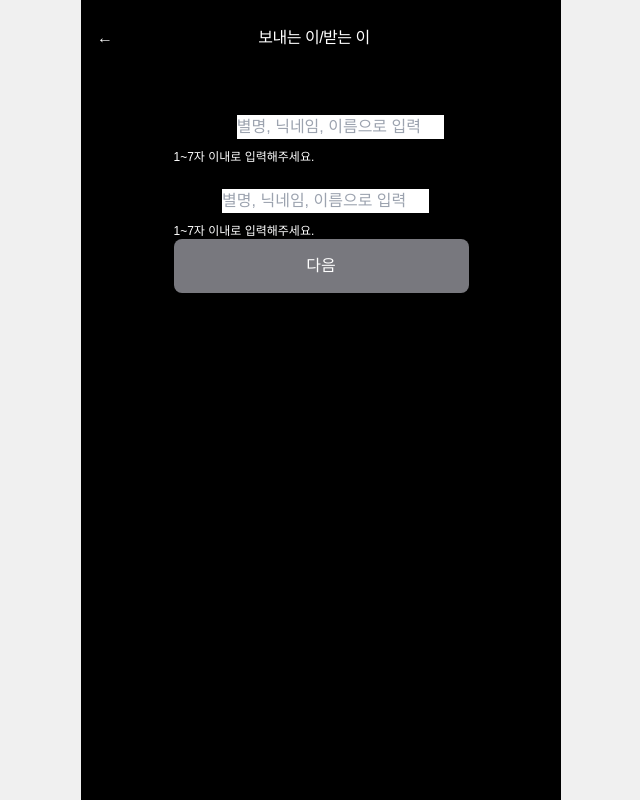
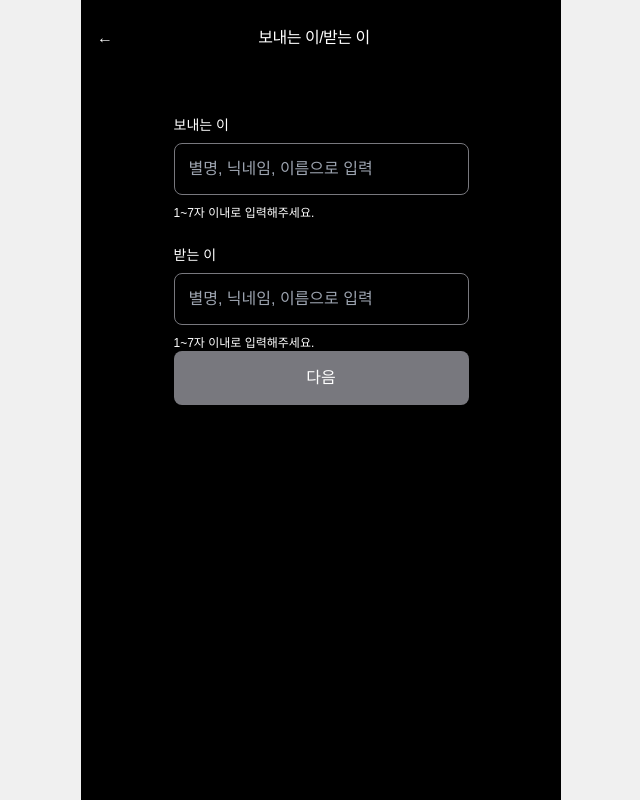
Before and after one commit to butcreep/four-letters-FE, a React (Create React App) app: page /letter/1 in a window 1280 px wide. Shown: the whole page, without its empty margins (319-959 px from the left). Built offline with nearby package versions, Linux system fonts and the light colour scheme; a web font is replaced by a local one.

Commit message:
style: tailwind 공통 스타일 설정

```diff
--- a/src/index.css
+++ b/src/index.css
@@ -12,3 +12,13 @@
 body {
   font-family: "Pretendard", Arial, sans-serif;
 }
+
+.form-input {
+  @apply w-full text-base py-[13px] px-[14px] rounded-lg border-[#78787E] border bg-transparent text-white;
+}
+.form-input:focus {
+  @apply bg-transparent outline-none;
+}
+.form-label {
+  @apply block text-sm font-medium mb-2 text-white;
+}
```
